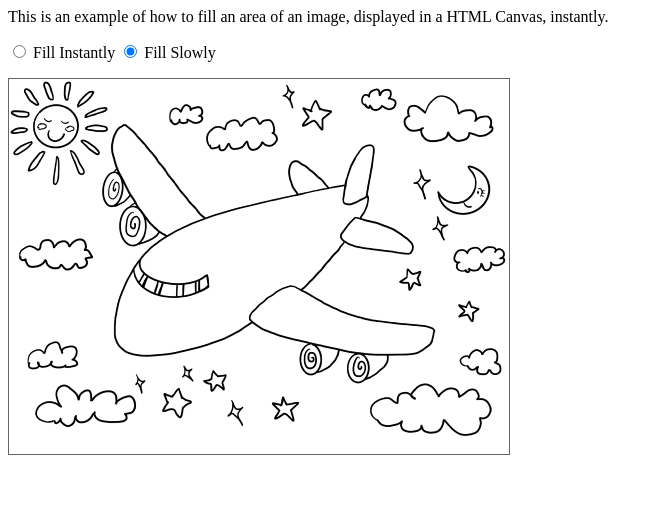
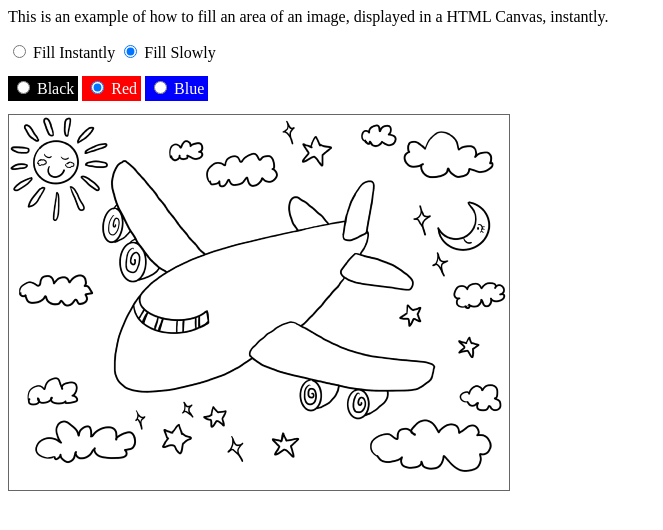
Before and after one commit to shaneosullivan/example-canvas-fill, a plain HTML site: page index.html in a window 1280 px wide. Shown: the whole page, without its empty margins (0-663 px from the left). Drawn offline with Linux system fonts and the light colour scheme.

Commit message:
Add colour selector

```diff
--- a/index.html
+++ b/index.html
@@ -1,6 +1,13 @@
 <html lang="en">
   <head>
     <title>Instant Canvas Fill Example</title>
+    <style type="text/css">
+      #colourForm label {
+        color: #FFFFFF;
+        cursor: pointer;
+        padding: 4px;
+      }
+    </style>
   </head>
   <body>
     <p>
@@ -12,6 +19,12 @@
         <label><input type="radio" name="fillspeed" value="instant"></input> Fill Instantly</label>
         <label><input type="radio" name="fillspeed" value="slow" checked></input> Fill Slowly</label>
       </form>
+      <form id="colourForm">
+
+        <label style="background-color: #000000;"><input type="radio" name="colour" value="#000000"></input> Black</label>
+        <label style="background-color: #FF0000;"><input type="radio" name="colour" value="#FF0000" checked></input> Red</label>
+        <label style="background-color: #0000FF;"><input type="radio" name="colour" value="#0000FF"></input> Blue</label>
+      </form>
     </div>
     <canvas
       id="canvas"
--- a/src/browser.js
+++ b/src/browser.js
@@ -1,6 +1,7 @@
 (function () {
   const IMAGE_PATH = "./images/airplane.png";
   let fillSpeed = "slow";
+  let selectedColour = "#FF0000";
 
   function runExample() {
     const canvas = document.getElementById("canvas");
@@ -12,8 +13,6 @@
       height: canvas.height,
       width: canvas.width,
     });
-
-    let colour = "#ff0000";
 
     // Load the image into the canvas
     const img = new Image();
@@ -53,7 +52,7 @@
           imageData: imageData.data.buffer,
           x,
           y,
-          colour,
+          selectedColour,
         },
         [imageData.data.buffer]
       );
@@ -125,6 +124,9 @@
     document.getElementById("speedForm").addEventListener("change", (evt) => {
       fillSpeed = evt.target.value;
     });
+    document.getElementById("colourForm").addEventListener("change", (evt) => {
+      selectedColour = evt.target.value;
+    });
   }
 
   window.addEventListener("load", runExample);
```
